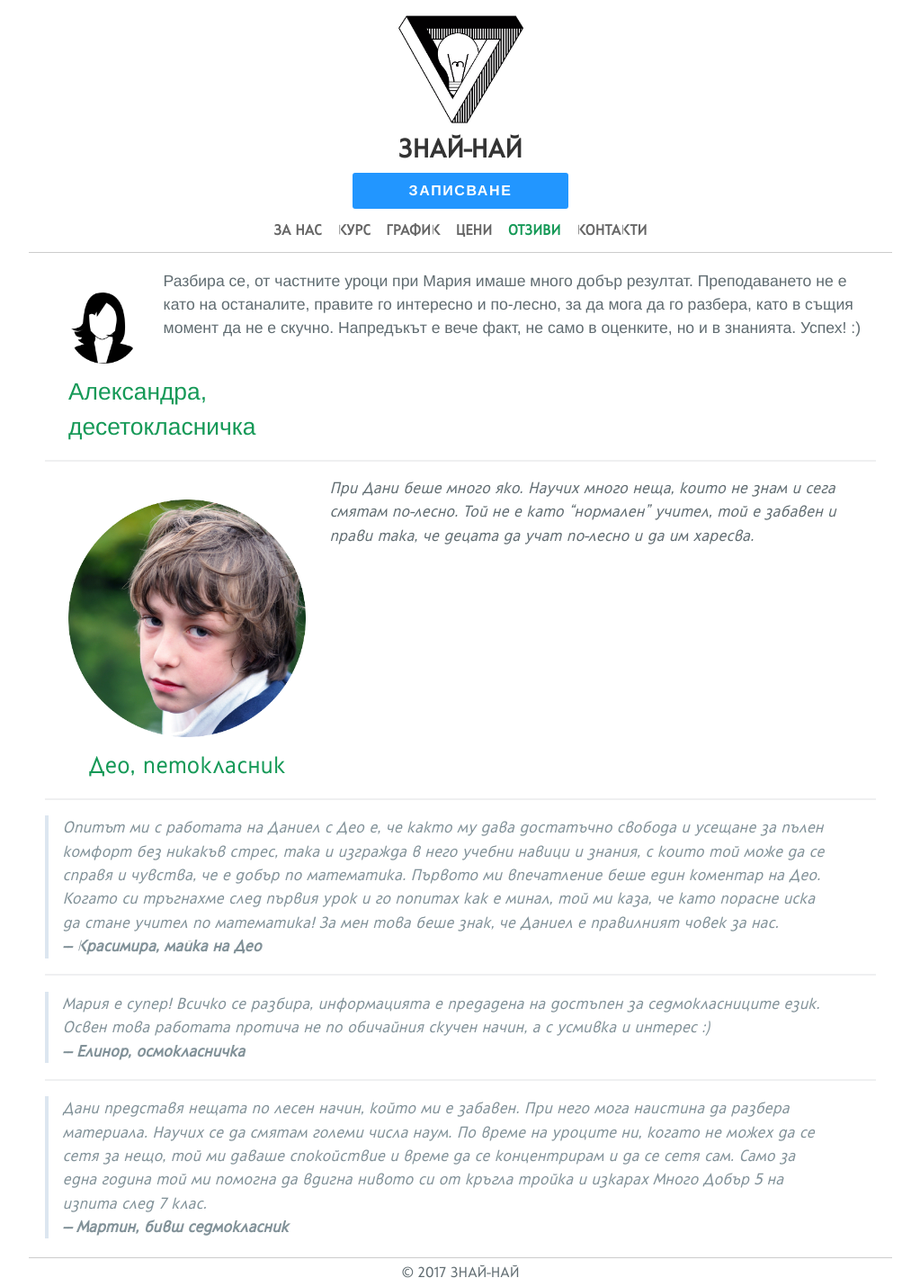
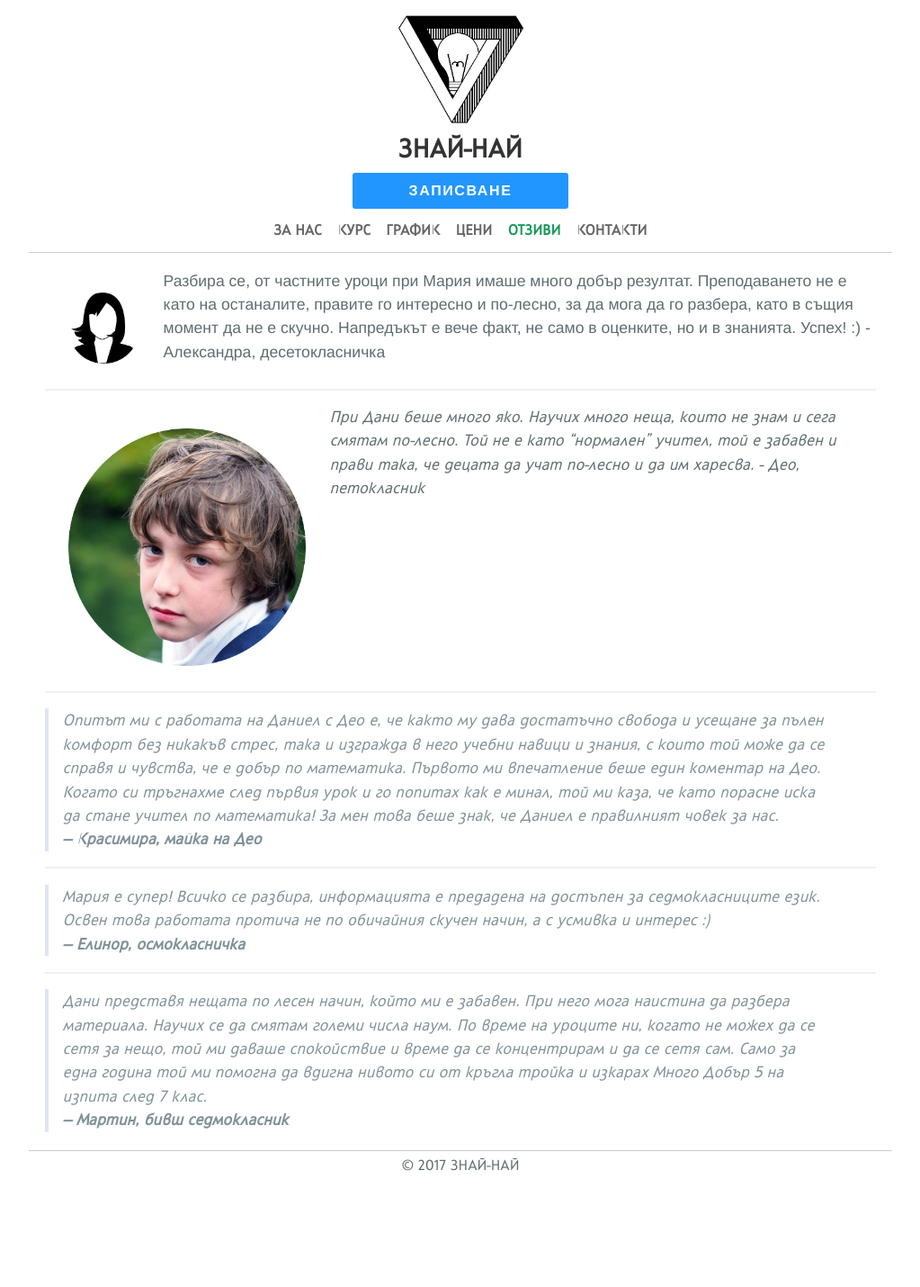
Before and after one commit to znainai/znainai.github.io, a Jekyll site: the page built from _pages/feedback.md, in a window 1280 px wide. Shown: the whole page at 90% size, without its empty margins (128-1151 px from the left). Built offline with Jekyll 4.4.1, drawn with Linux system fonts in a browser that asks for light colours; after the commit the page ends 1311 px from its top, so only the background shows below that.

Commit message:
Update feedback.md

```diff
--- a/_pages/feedback.md
+++ b/_pages/feedback.md
@@ -4,10 +4,9 @@ title: Отзиви
 <div class="feedback">
   <p class="photo left">
     <img src="{{ "/assets/images/random.png" }}" alt="Александра">
-    <br>
-    Александра, десетокласничка
   </p>
 Разбира се, от частните уроци при Мария имаше много добър резултат. Преподаването не е като на останалите, правите го интересно и по-лесно, за да мога да го разбера, като в същия момент да не е скучно. Напредъкът е вече факт, не само в оценките, но и в знанията. Успех! :)
+- Александра, десетокласничка
 
 </div>
 
@@ -16,11 +15,9 @@ title: Отзиви
 <div class="team-member cursive">
   <p class="photo left">
     <img src="{{ "/assets/images/deo.png" }}" alt="Део">
-    <br>
-    Део, петокласник
   </p>
 При Дани беше много яко. Научих много неща, които не знам и сега смятам по-лесно. Той не е като “нормален” учител, той е забавен и прави така, че децата да учат по-лесно и да им харесва.
-
+- Део, петокласник
 </div>
 
 ---
```
